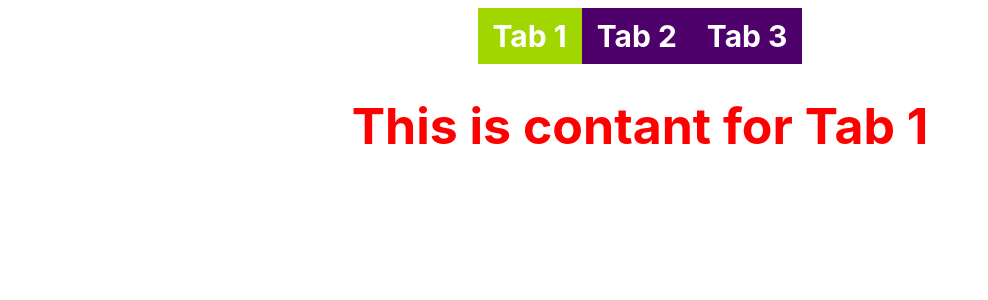
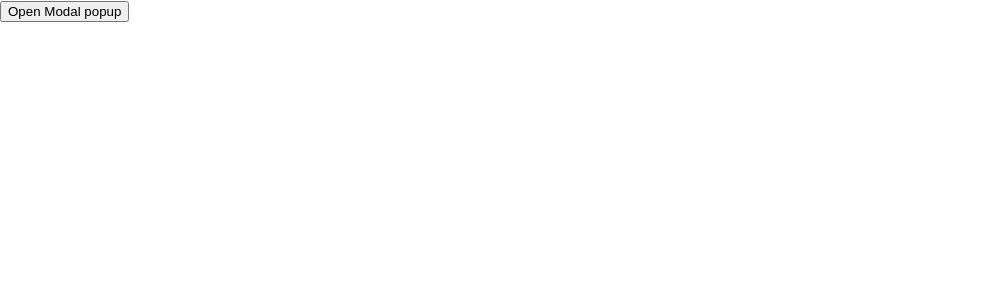
Before and after one commit to rahulrs1399/React_small_functionality, a React (Create React App) app: page / in a window 1280 px wide. Shown: the top 300 px of the page, without its empty margins (0-988 px from the left). Built offline with nearby package versions, Linux system fonts and the light colour scheme.

Commit message:
customModal

```diff
--- a/src/App.js
+++ b/src/App.js
@@ -14,6 +14,7 @@ import DarkLighMode from "./component/Dark-Light-mode";
 import ScrollIndicator from "./component/Scroll-indicator";
 import TestTab from "./component/Custom-tabs/tab-test";
 import Navigation from "./component/Navigation";
+import ModalTest from "./component/custom-modal/modal-test";
 
 
 function App() {
@@ -50,7 +51,10 @@ function App() {
       {/* <ScrollIndicator url={'https://dummyjson.com/products?limit=100'} /> */}
 
       {/* Custom tab Component */}
-      <TestTab />
+
+      {/* <TestTab /> */}
+
+      <ModalTest />
 
     </div>
   );
--- /dev/null
+++ b/src/component/custom-modal/modal-test.jsx
@@ -0,0 +1,18 @@
+import { useState } from "react";
+
+export default function ModalTest() {
+  const [showModalPopup, setShowModalPopup] = useState(false);
+
+  function handleToggelPopup() {
+    setShowModalPopup(!showModalPopup);
+  }
+
+  return (
+    <div>
+      <button onClick={handleToggelPopup}>
+        Open Modal popup
+      </button>
+      {showModalPopup ? <div>Activated</div> : null}
+    </div>
+  );
+}
```
Also changed, not shown: src/component/custom-modal/modal.jsx (added).
